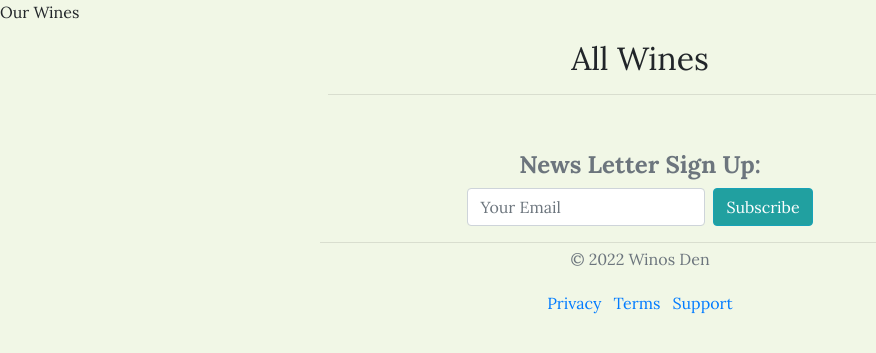
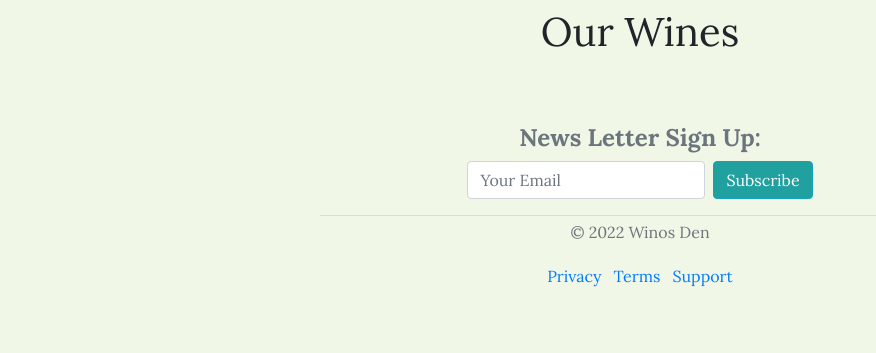
Before and after one commit to roomacarthur/winos_den, a Django app: page /products/ in a window 1280 px wide. Shown: the part 82-435 px from the top of the page, without its empty margins (0-876 px from the left). Run offline with Django 3.2, Linux system fonts and the light colour scheme; data that the repository does not hold is empty; some libraries are stand-ins or nearby versions.

Commit message:
removed redundant code and added page header title.

```diff
--- a/products/templates/products/product_list.html
+++ b/products/templates/products/product_list.html
@@ -1,15 +1,9 @@
 {% extends "../base.html" %}
 {% block content %}
 {% block head_title %}
-Our Wines
+<h1 class="py-2 text-center">Our Wines</h1>
 {% endblock %}
 <div class="container-fluid">
-    <div class="row">
-        <div class="col text-center mt-3">
-            <h2 class="logo-font">All Wines</h2>
-            <hr class="w-50 mb-1">
-        </div>
-    </div>
     <div class="row">
         <div class="product-container col-12">
             <div class="row mt-1"></div>
```
